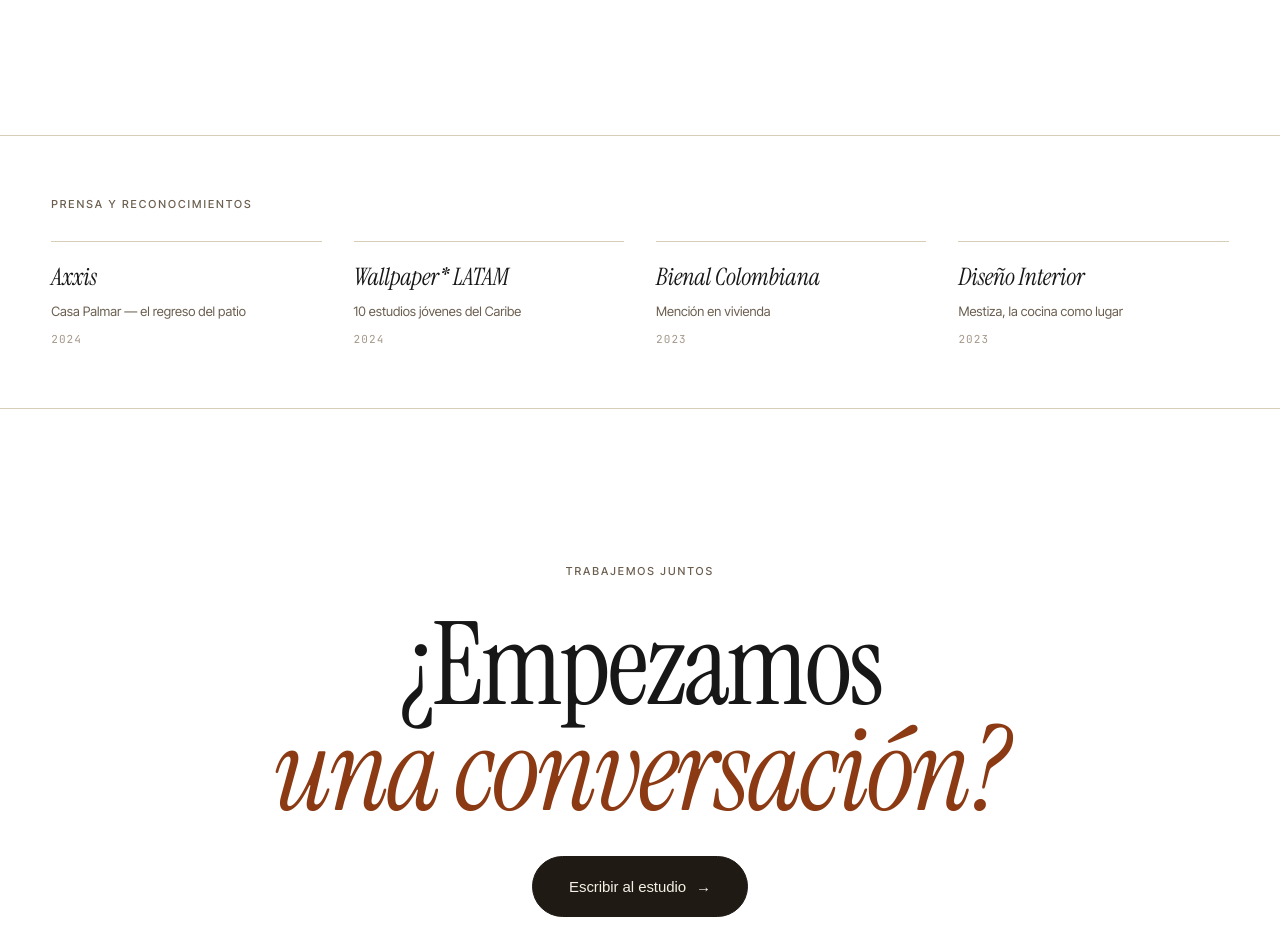
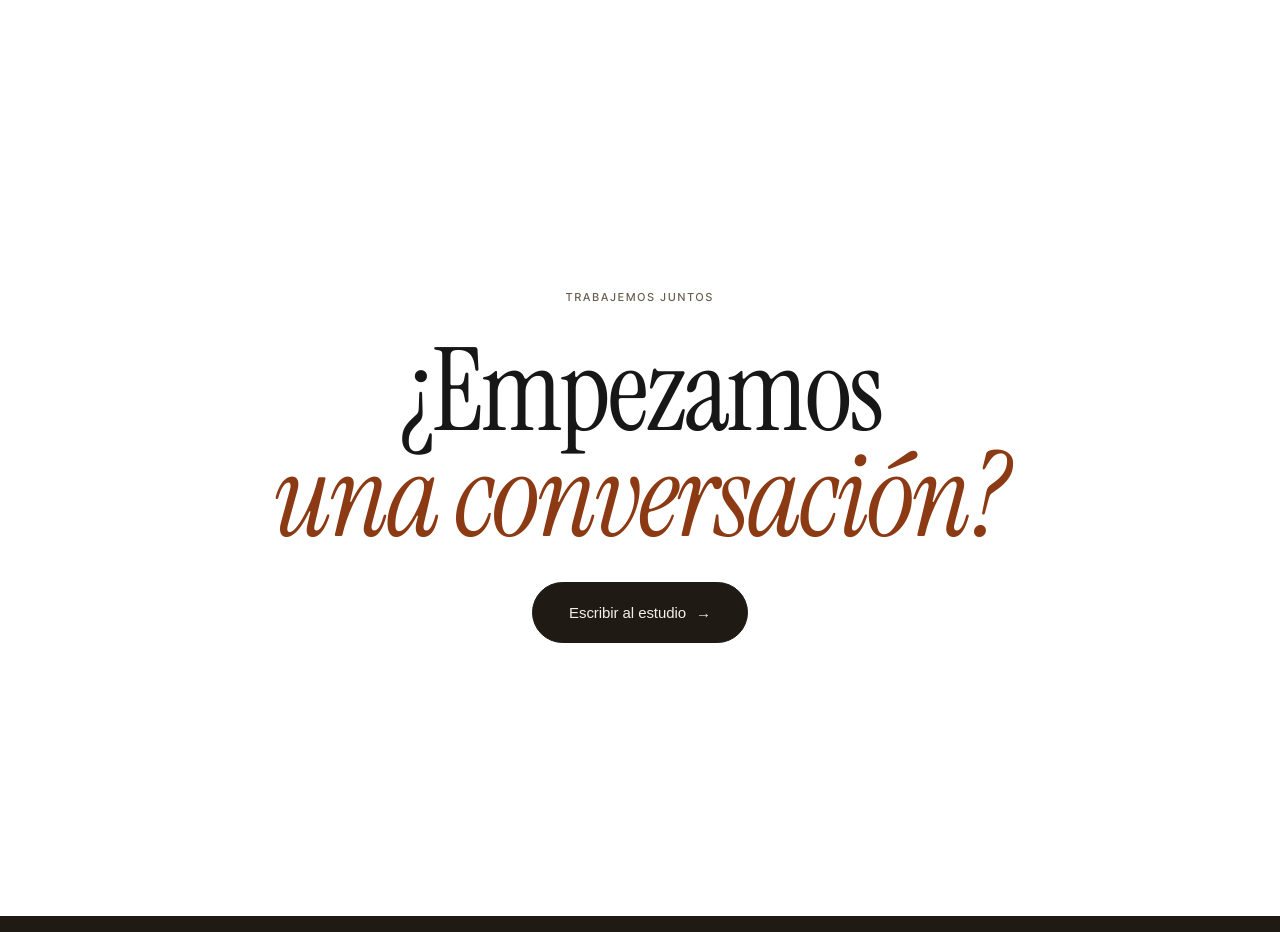
Before and after one commit to yordimosquera/arqui-website, a Next.js app: page / in a window 1280 px wide. Shown: the part 4340-5272 px from the top of the page. Built offline with nearby package versions, Linux system fonts and the light colour scheme.

Commit message:
press section removed

```diff
--- a/app/components/Home.tsx
+++ b/app/components/Home.tsx
@@ -16,7 +16,6 @@ function Home({ onNav, onOpenProject }: { onNav: (id: string) => void; onOpenPro
       <SelectedWork onOpenProject={onOpenProject} onNav={onNav} />
       <Manifesto />
       <Sections onNav={onNav} />
-      <PressStrip />
       <ContactCTA onNav={onNav} />
     </main>
   );
@@ -271,27 +270,6 @@ function Sections({ onNav }: { onNav: (id: string) => void }) {
   );
 }
 
-// ——— Press strip ———
-function PressStrip() {
-  const { lang } = useLT();
-  return (
-    <section style={{ padding: "60px 0", borderTop: "1px solid var(--line)", borderBottom: "1px solid var(--line)" }}>
-      <div className="container">
-        <div className="t-eyebrow" style={{ marginBottom: 28 }}>{lang === "es" ? "Prensa y reconocimientos" : "Press & recognitions"}</div>
-        <div style={{ display: "grid", gridTemplateColumns: "repeat(4, 1fr)", gap: 32 }} className="lt-press-grid">
-          {CONTENT.press.map((p, i) => (
-            <div key={i} style={{ paddingTop: 16, borderTop: "1px solid var(--line)" }}>
-              <div style={{ fontFamily: "var(--display)", fontStyle: "italic", fontSize: 24, letterSpacing: "-0.01em" }}>{p.source}</div>
-              <div className="t-caption" style={{ marginTop: 6 }}>{LT.pick(p.title, lang)}</div>
-              <div style={{ fontFamily: "var(--mono)", fontSize: 11, color: "var(--ink-4)", marginTop: 10, letterSpacing: "0.1em" }}>{p.year}</div>
-            </div>
-          ))}
-        </div>
-      </div>
-    </section>
-  );
-}
-
 // ——— Contact CTA ———
 function ContactCTA({ onNav }: { onNav: (id: string) => void }) {
   const { lang } = useLT();
```
